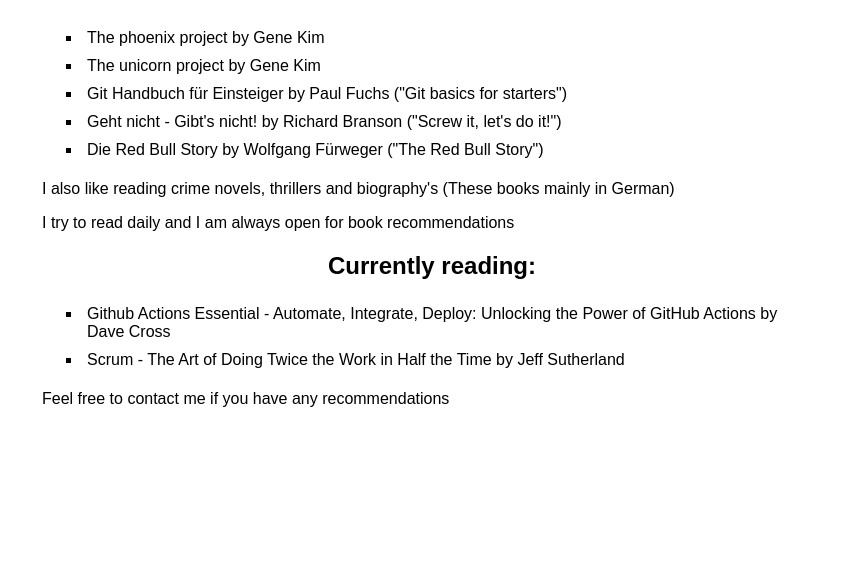
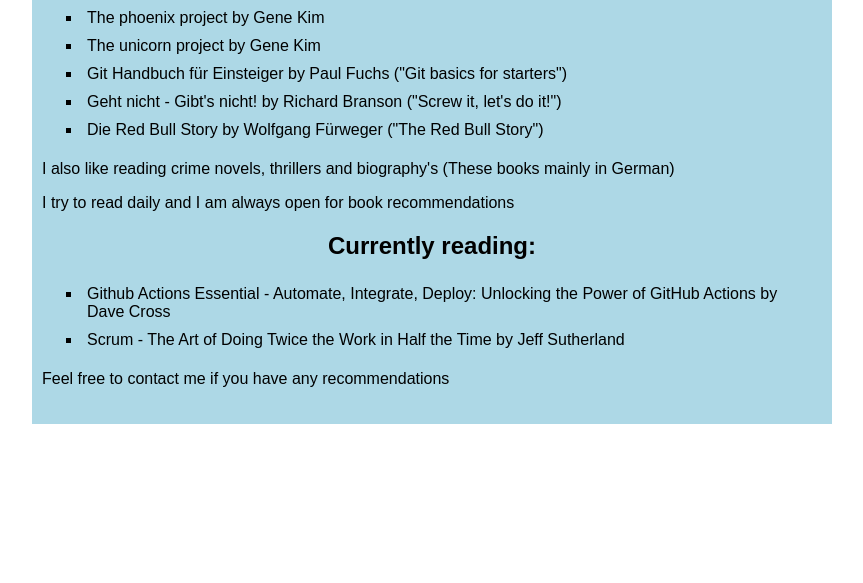
Before and after one commit to poechlauerbe/poechlauerbe.github.io, a plain HTML site: page info/books.html in a window 1280 px wide. Shown: the part 217-800 px from the top of the page, without its empty margins (208-1071 px from the left). Drawn offline with Linux system fonts and the light colour scheme.

Commit message:
extra closing div removed

```diff
--- a/info/books.html
+++ b/info/books.html
@@ -7,7 +7,7 @@
 	<link rel="stylesheet" href="../index.css">
 </head>
 <body>
-	<div id="background"></div>
+	<div id="background">
 		<nav>
 			<a href="../index.html">Home</a>
 		</nav>
```
